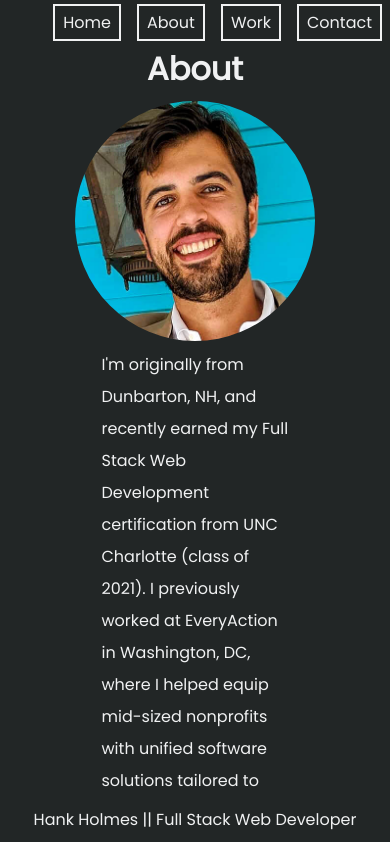
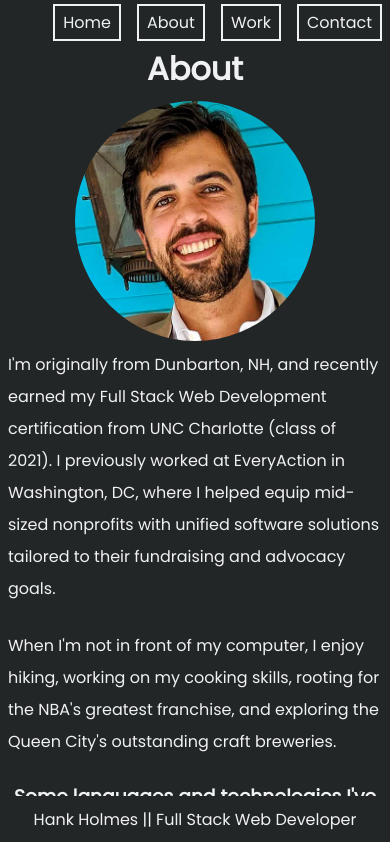
Before and after one commit to HHH-603/V2-Portfolio, a React (Create React App) app: page /about in a window 390 px wide. Shown: the top 842 px of the page. Built offline with nearby package versions, Linux system fonts and the light colour scheme.

Commit message:
Added media breakpoints so that portfolio is mobile responsive.

```diff
--- a/src/components/AboutContainer/style.css
+++ b/src/components/AboutContainer/style.css
@@ -1,7 +1,13 @@
 .about-container {
     display: flex;
     flex-flow: column wrap;
-    width: 50vw;
+    max-width: 40%;
     margin: .25rem;
     padding: .25rem;
 }
+
+@media screen and (max-width: 680px) {
+    .about-container {
+        max-width: 100%;
+    }
+}
--- a/src/components/PageWrapper/style.css
+++ b/src/components/PageWrapper/style.css
@@ -1,6 +1,6 @@
 .page-wrapper {
     display: flex;
+    flex-flow: column wrap;
     align-items: center;
     justify-content: center;
-    flex-flow: column wrap;
 }
--- a/src/components/SkillsContainer/style.css
+++ b/src/components/SkillsContainer/style.css
@@ -3,7 +3,6 @@
     flex-flow: column wrap;
     align-items: center;
     justify-content: center;
-    width: 50vw;
     margin: .25rem;
     padding: .25rem;
 }
--- a/src/components/landing-container/style.css
+++ b/src/components/landing-container/style.css
@@ -2,6 +2,12 @@
     display: flex;
     flex-flow: row wrap;
     justify-content: center;
-    height: auto;
-    width: 20%;
+    max-height: auto;
+    max-width: 20%;
 }
+
+@media screen and (max-width: 1320px) {
+    .landing-container {
+        max-width: 60%;
+    }
+}
--- a/src/pages/about/index.js
+++ b/src/pages/about/index.js
@@ -29,9 +29,9 @@ const About = () => {
                     <p>
                         When I'm not in front of my computer, I enjoy <a className="about-link" href="https://www.alltrails.com/us/north-carolina">hiking</a>, <a className="about-link" href="https://www.foodandwine.com/recipes">working on my cooking skills</a>, rooting for <a className="about-link" href="https://en.wikipedia.org/wiki/Boston_Celtics">the NBA's greatest franchise</a>, and exploring <a className="about-link" href="https://www.tripadvisor.com/Attractions-g49022-Activities-c36-t133-Charlotte_North_Carolina.html">the Queen City's outstanding craft breweries</a>.
                     </p>
+                    <h3 className="skills-header">Some languages and technologies I've recently been working with are:</h3>
                 </AboutContainer>
                 <SkillsContainer>
-                    <h3>Some languages and technologies I've recently been working with are:</h3>
                     <ul className="skill-list">
                         <li className="skill-list-item">JavaScript</li>
                         <li className="skill-list-item">React</li>
--- a/src/pages/about/style.css
+++ b/src/pages/about/style.css
@@ -1,14 +1,6 @@
 .profile {
     height: 15rem;
     border-radius: 50%;
-}
-
-.row {
-    display: flex;
-    flex-flow: row wrap;
-    justify-content: center;
-    margin: .25rem;
-    padding: .25rem;
 }
 
 .about-link {
@@ -19,6 +11,12 @@
 .about-link:hover,
 .about-link:focus {
     border-bottom: .15rem solid #F0F1F2;
+}
+
+.skills-header {
+    text-align: center;
+    padding-top: .75rem;
+    margin-top: .75rem;
 }
 
 .skill-list {
--- a/src/pages/landing/style.css
+++ b/src/pages/landing/style.css
@@ -34,19 +34,8 @@
     color: #222626;
 }
 
-@media screen and (max-width: 640px) {
-    .landing-container {
-        width: 60%;
-    }
-}
-
-@media screen and (max-width: 360px) {
-    .landing-container {
-        width: auto;
-        padding: 0 1rem;
-    }
-
-    .links-list {
+@media screen and (max-width: 440px) {
+    .landing-page-links-container {
         flex-flow: column wrap;
     }
 }
--- a/src/pages/work/style.css
+++ b/src/pages/work/style.css
@@ -30,3 +30,10 @@
     background-color: #F0F1F2;
     color: #222626;
 }
+
+@media screen and (max-width: 550px) {
+    .project-image {
+        max-height: 100%;
+        max-width: 100%;
+    }
+}
```
